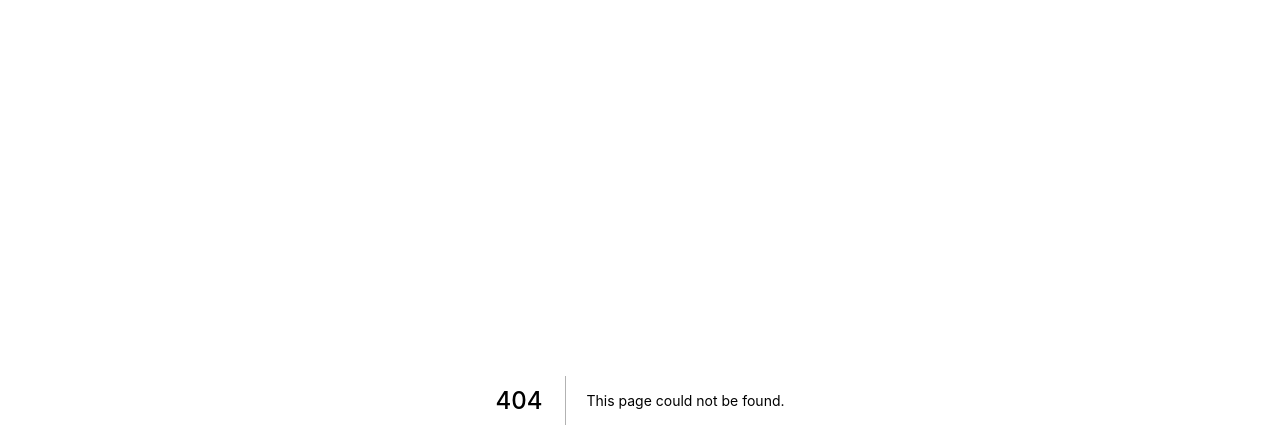
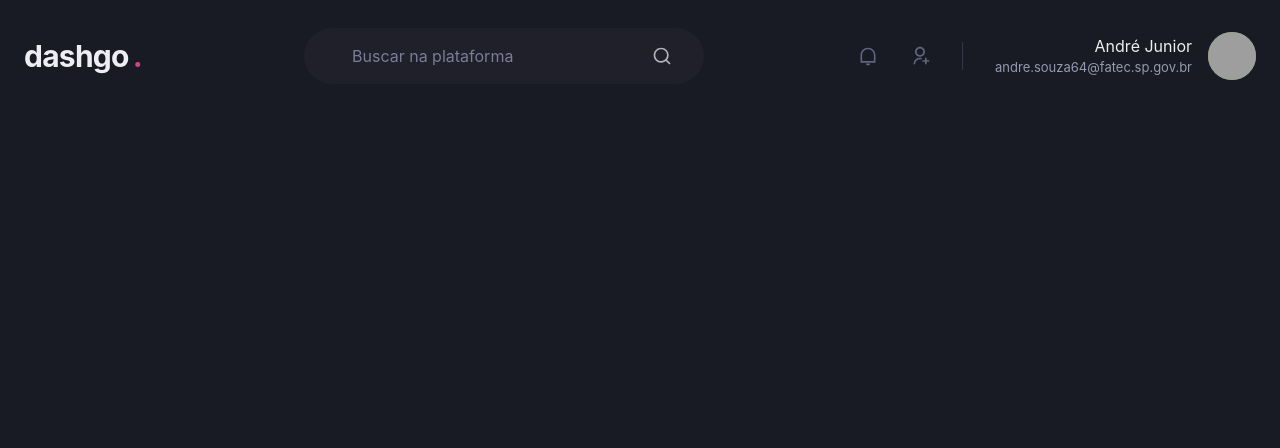
Before and after one commit to andrejr971/dashgo, a Next.js app: page /dashboard in a window 1280 px wide. Before the commit this address had no page. Shown: the top 448 px of the page. Built offline with nearby package versions, Linux system fonts and the light colour scheme; grey boxes are pictures that could not be loaded.

Commit message:
Components Input and Header add

```diff
--- a/package.json
+++ b/package.json
@@ -15,11 +15,13 @@
     "framer-motion": "^4.1.11",
     "next": "10.2.0",
     "react": "17.0.2",
-    "react-dom": "17.0.2"
+    "react-dom": "17.0.2",
+    "react-icons": "^4.2.0"
   },
   "devDependencies": {
     "@types/node": "^15.0.1",
     "@types/react": "^17.0.5",
+    "@types/react-icons": "^3.0.0",
     "typescript": "^4.2.4"
   }
 }
--- /dev/null
+++ b/src/components/Header.tsx
@@ -0,0 +1,81 @@
+import { Flex, Text, Input, Icon, HStack, Box, Avatar } from '@chakra-ui/react'
+import { RiNotificationLine, RiSearchLine, RiUserAddLine } from 'react-icons/ri'
+
+export function Header() {
+  return (
+    <Flex
+      as="header"
+      w="100"
+      maxWidth={1480}
+      h="20"
+      mx="auto"
+      mt="4"
+      px="6"
+      align="center"
+    >
+      <Text
+        fontSize="3xl"
+        fontWeight="bold"
+        letterSpacing="tight"
+        w="64"
+      >
+        dashgo
+        <Text as="span" ml="1" color="pink.500">.</Text>
+      </Text>
+
+      <Flex
+        as="label"
+        flex="1"
+        py="4"
+        px="8"
+        ml="6"
+        maxWidth={400}
+        alignItems="center"
+        color="gray.200"
+        position="relative"
+        bg="gray.800"
+        borderRadius="full"
+      >
+        <Input
+          color="gray.50"
+          variant="unstyled"
+          placeholder="Buscar na plataforma"
+          px="4"
+          mr="4"
+          _placeholder={{ color: 'gray.400' }}
+        />
+
+        <Icon as={RiSearchLine} fontSize="20" />
+      </Flex>
+
+      <Flex
+        alignItems="center"
+        ml="auto"
+      >
+        <HStack
+          spacing="8"
+          mx="8"
+          pr="8"
+          py="1"
+          color="gray.500"
+          borderRightWidth={1}
+          borderColor="gray.700"
+        >
+          <Icon as={RiNotificationLine} fontSize="20" />
+          <Icon as={RiUserAddLine} fontSize="20" />
+        </HStack>
+
+        <Flex
+          align="center"
+        >
+          <Box mr="4" textAlign="right">
+            <Text>André Junior</Text>
+            <Text color="gray.300" fontSize="small">andre.souza64@fatec.sp.gov.br</Text>
+          </Box>
+
+          <Avatar size="md" name="André Junior" src="https://github.com/andrejr971.png" />
+        </Flex>
+      </Flex>
+    </Flex>
+  );
+}
--- /dev/null
+++ b/src/pages/dashboard.tsx
@@ -0,0 +1,7 @@
+import { Header } from "../components/Header";
+
+export default function Dashboard() {
+  return (
+    <Header />
+  )
+}
```
Also changed, not shown: src/components/Form/Input.tsx (added, +32 -0 lines), src/pages/index.tsx (+34 -2 lines), 1 other file (tests, documents, lock files or other folders).
